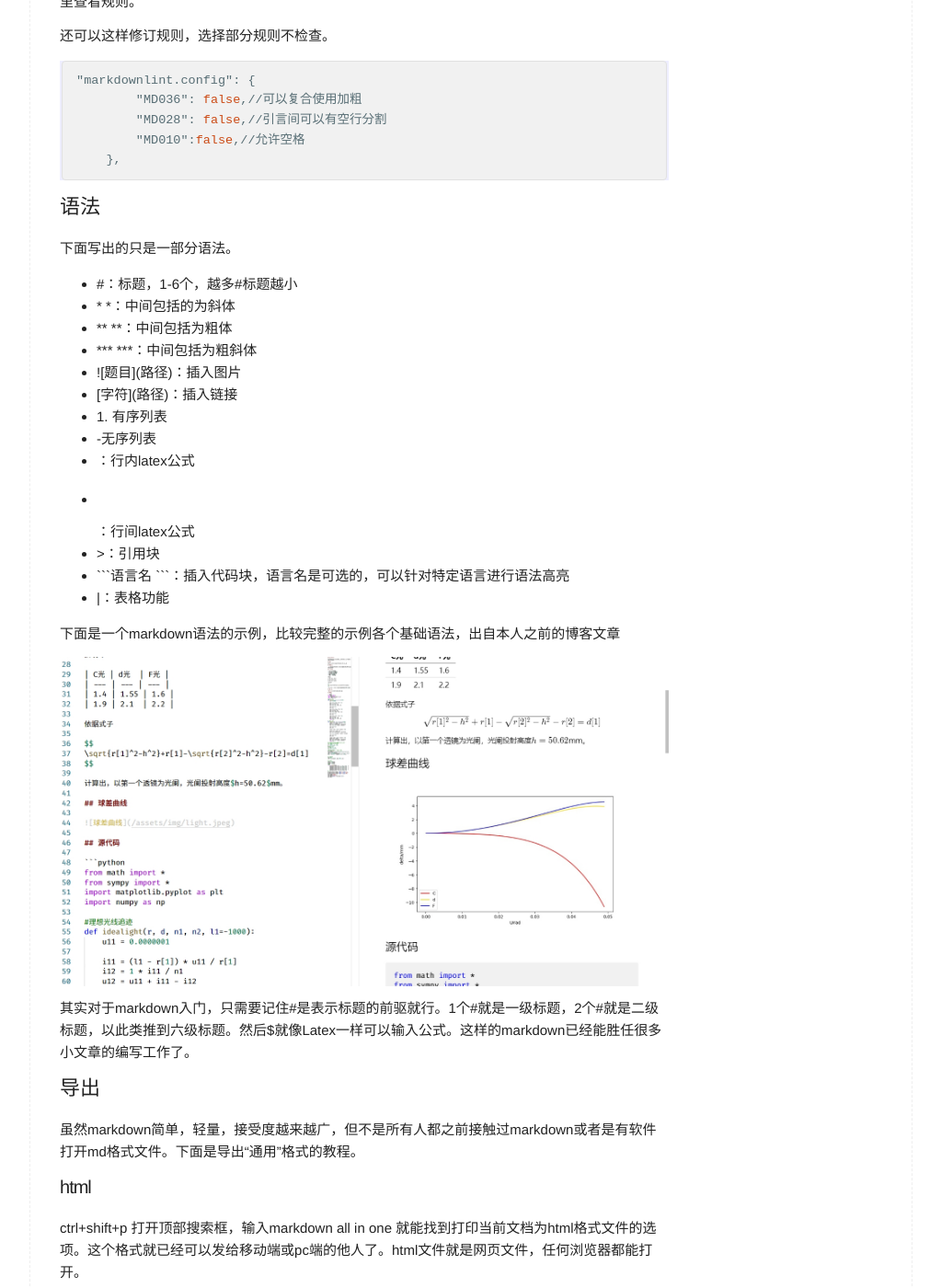
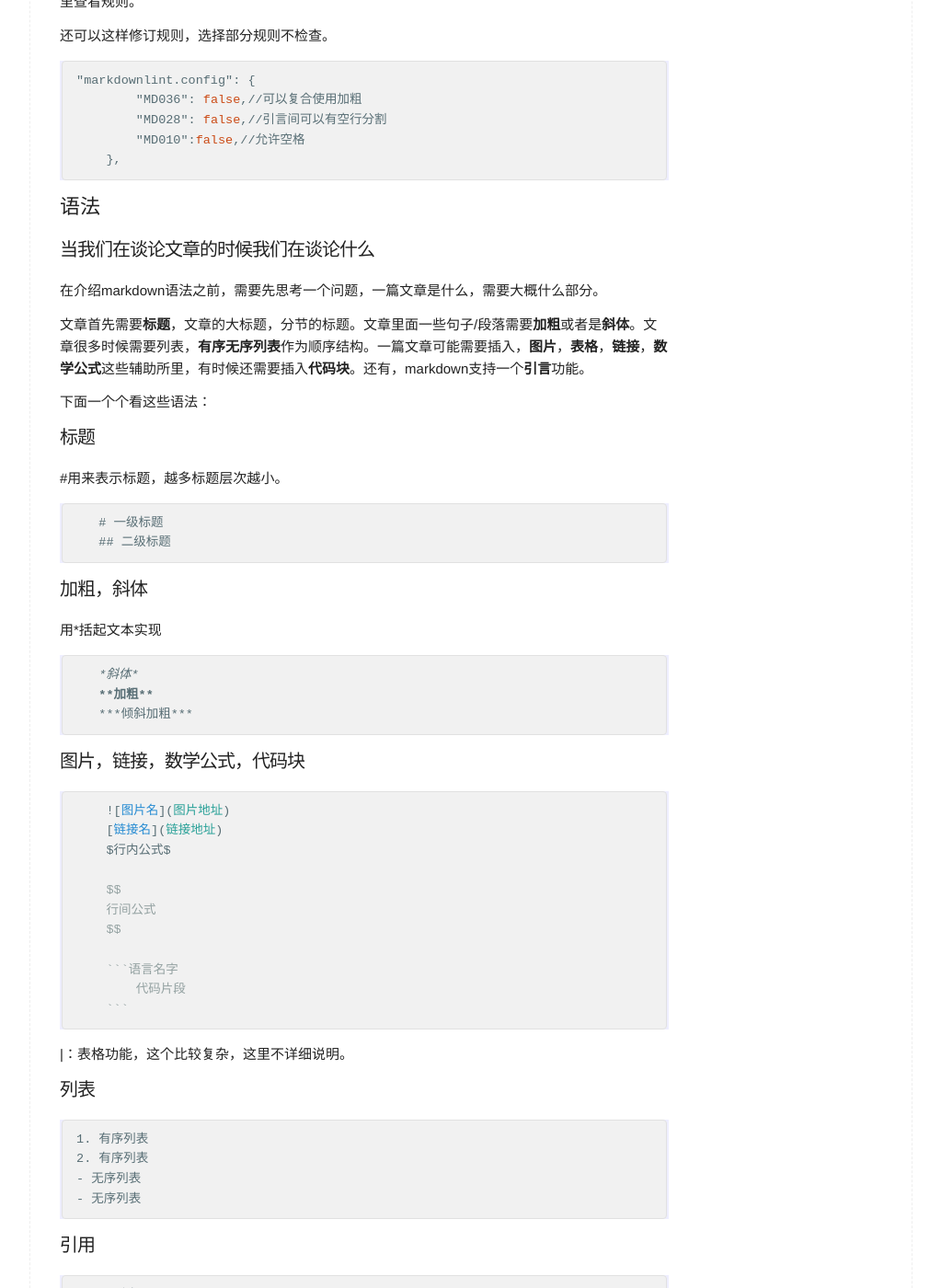
Before and after one commit to livypad/livypad.github.io, a Jekyll site: the page built from _posts/2020-06-22-vsc2.md, in a window 1280 px wide and 1400 px high, scrolled down 799 px. Shown: the whole window at 92% size, without its empty margins (128-1151 px from the left). Built offline with Jekyll 4.4.1, drawn with Linux system fonts in a browser that asks for light colours; formulas are drawn with MathJax 3.

Commit message:
markdown 语法导引

````diff
--- a/_posts/2020-06-22-vsc2.md
+++ b/_posts/2020-06-22-vsc2.md
@@ -1,6 +1,6 @@
 ---
 layout: default
-title:  "VS Code，All in One（2）——v0.1.1"
+title:  "VS Code，All in One（2）——v0.2.0"
 ---
 
 # VS Code以及其他的安利向（2）-markdown
@@ -46,21 +46,67 @@ VS Code 下写markdown，最基本的只需要安装插件[Markdown All in One](
 
 ## 语法
 
-下面写出的只是一部分语法。
+### 当我们在谈论文章的时候我们在谈论什么
 
-- \#：标题，1-6个，越多\#标题越小
-- \* \*：中间包括的为斜体
-- \*\* \*\*：中间包括为粗体
-- \*\*\* \*\*\*：中间包括为粗斜体
-- \!\[题目\]\(路径\)：插入图片
-- \[字符\]\(路径\)：插入链接
-- 1\. 有序列表
-- \-无序列表
-- \$ \$：行内latex公式
-- \$\$  \$\$：行间latex公式
-- \>：引用块
-- \`\`\`语言名 \`\`\`：插入代码块，语言名是可选的，可以针对特定语言进行语法高亮
-- \|：表格功能
+在介绍markdown语法之前，需要先思考一个问题，一篇文章是什么，需要大概什么部分。
+
+文章首先需要**标题**，文章的大标题，分节的标题。文章里面一些句子/段落需要**加粗**或者是**斜体**。文章很多时候需要列表，**有序无序列表**作为顺序结构。一篇文章可能需要插入，**图片**，**表格**，**链接**，**数学公式**这些辅助所里，有时候还需要插入**代码块**。还有，markdown支持一个**引言**功能。
+
+下面一个个看这些语法：
+
+### 标题
+
+\#用来表示标题，越多标题层次越小。
+
+```markdown
+   # 一级标题
+   ## 二级标题
+```
+
+### 加粗，斜体
+
+用\*括起文本实现
+
+```markdown
+   *斜体*
+   **加粗**
+   ***倾斜加粗***
+```
+
+### 图片，链接，数学公式，代码块
+
+```markdown
+    ![图片名](图片地址)
+    [链接名](链接地址)
+    $行内公式$
+
+    $$
+    行间公式
+    $$
+
+    ```语言名字
+        代码片段
+    ```
+```
+
+\|：表格功能，这个比较复杂，这里不详细说明。
+
+### 列表
+
+```markdown
+1. 有序列表
+2. 有序列表
+- 无序列表
+- 无序列表
+```
+
+### 引用
+
+```markdown
+    >引文
+```
+
+### 示例
 
 下面是一个markdown语法的示例，比较完整的示例各个基础语法，出自本人之前的博客文章
 
````
Also changed, not shown: _posts/2020-06-23-vsc3.md (+1 -1 lines), note/2020-06-30-ao31.md (added, +26 -0 lines), README.md.
